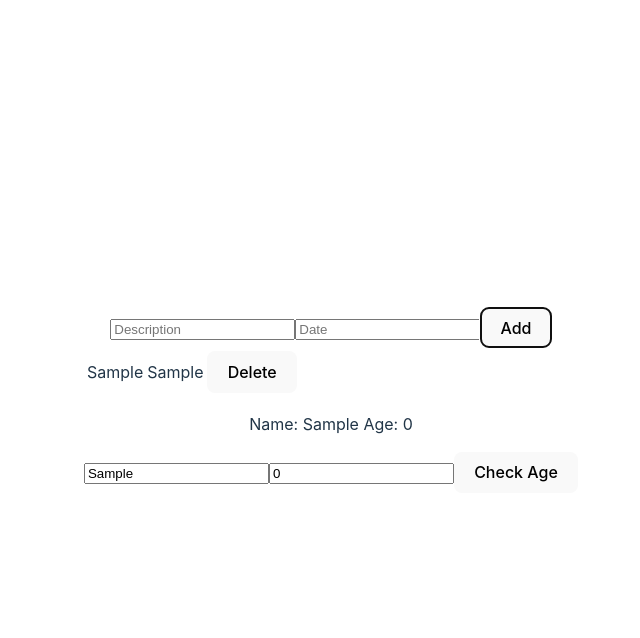
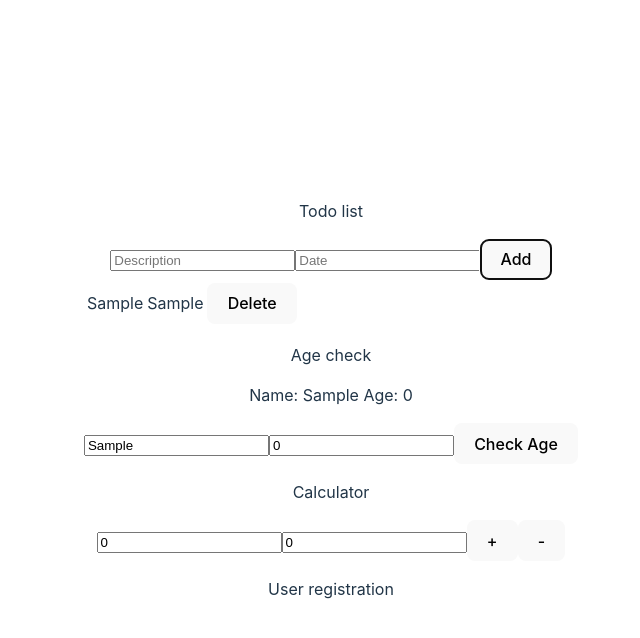
Before and after one commit to GiuliaZd/ToDoList, a React (Vite) app in the folder vite-project/: page / in a window 1280 px wide. Both pictures are taken after typing "Sample", "Sample", "Sample" into the empty fields and a click on the button "Add". Shown: the top 638 px of the page, without its empty margins (309-949 px from the left). Built offline with nearby package versions, Linux system fonts and the light colour scheme.

Commit message:
last version

```diff
--- a/vite-project/src/App.jsx
+++ b/vite-project/src/App.jsx
@@ -1,6 +1,8 @@
 import { useState } from 'react';
-import TodoTable from './TodoTable';
+import TodoTable from './components/TodoTable';
 import AgeCheck from './components/AgeCheck';
+import Calculator from './components/Calculator';
+import UserRegistration from './components/UserRegistration';
 import './App.css';
 
 function App() {
@@ -22,11 +24,14 @@ function App() {
 
   return (
     <>
+    <p>Todo list</p>
       <input placeholder="Description" name="description" value={todo.description} onChange={inputChanged} />
       <input placeholder="Date" name="date" value={todo.date} onChange={inputChanged}/>
       <button onClick={addTodo}>Add</button>
       <TodoTable todos={todos} deleteTodo={deleteTodo} />
       <AgeCheck />
+      <Calculator />
+      <UserRegistration />
     </>
   );
 }
--- a/vite-project/src/TodoTable.jsx
+++ /dev/null
@@ -1,16 +0,0 @@
-function TodoTable(props) {
-  return(
-    <>
-     <table>
-        <tbody>
-      {props.todos.map((todo, index) =>
-      <tr key={index}>
-        <td>{todo.description}</td>
-        <td>{todo.date}</td>
-        <td><button onClick={()=>props.deleteTodo(index)}>Delete</button></td>
-        </tr>)}
-      </tbody></table></>
-  );
-}
-
-export default TodoTable;
--- a/vite-project/src/components/AgeCheck.jsx
+++ b/vite-project/src/components/AgeCheck.jsx
@@ -14,6 +14,7 @@ function AgeCheck() {
 
   return (
     <>
+    <p>Age check</p>
      <p>Name: {ageCheck.name} Age: {ageCheck.age}</p>
     <input placeholder="Name" name="name" value={ageCheck.name} onChange={inputChanged} />
     <input placeholder="Age" name="age" value={ageCheck.age} onChange={inputChanged} />
--- /dev/null
+++ b/vite-project/src/components/Calculator.jsx
@@ -0,0 +1,28 @@
+import { useState } from 'react';
+
+function Calculator() {
+    const [numbers, setNumbers] = useState({num1: 0, num2: 0});
+    const inputChanged = (event) => {
+        setNumbers({...numbers, [event.target.name]: event.target.value});
+    }
+    const calcSum =()=>{
+
+
+    }
+    const calcSubtract =()=>{
+
+
+    }
+  return (
+    <>
+    <p>Calculator</p>
+    <input placeholder="Number 1" name="num1" value={numbers.num1} onChange={inputChanged} />
+    <input placeholder="Number 2" name="num2" value={numbers.num2} onChange={inputChanged} />
+    <button onClick={calcSum}>+</button>
+    <button onClick={calcSubtract}>-</button>
+
+     </>
+ );
+}
+
+export default Calculator;
--- /dev/null
+++ b/vite-project/src/components/TodoTable.jsx
@@ -0,0 +1,21 @@
+function TodoTable(props) {
+  return(
+    <>
+
+      <table>
+        <tbody>
+        {
+        props.todos.map((todo, index) =>
+         <tr key={index}>
+           <td>{todo.description}</td>
+           <td>{todo.date}</td>
+           <td><button onClick={() => props.deleteTodo(index)}>Delete</button></td>
+         </tr>)
+         }
+         </tbody>
+      </table>
+    </>
+  );
+}
+
+export default TodoTable;
--- /dev/null
+++ b/vite-project/src/components/UserRegistration.jsx
@@ -0,0 +1,14 @@
+import { useState } from 'react';
+
+function UserRegistration() {
+
+
+  return (
+    <>
+    <p>User registration</p>
+
+     </>
+ );
+}
+
+export default UserRegistration;
```
